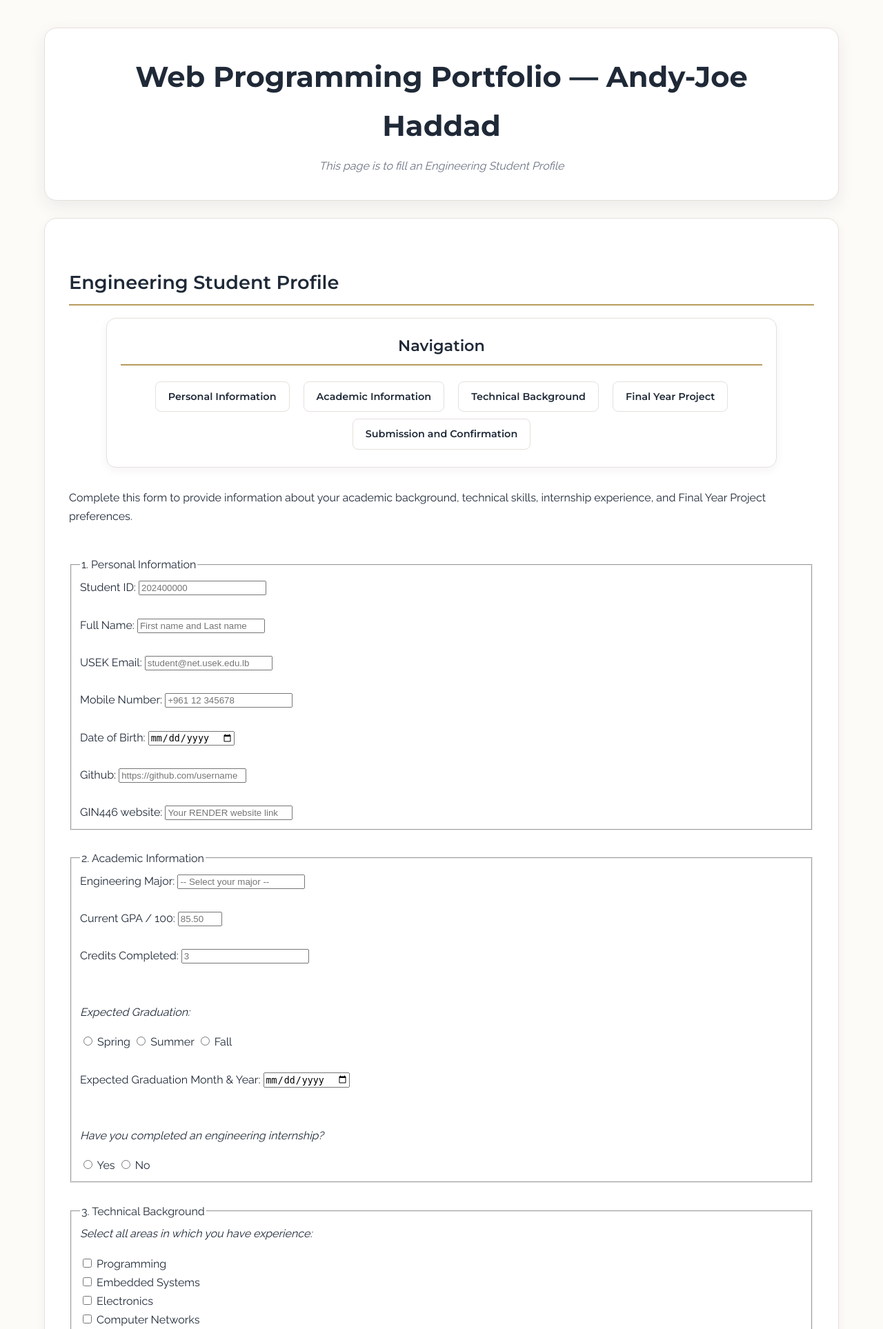
After one commit to Andoud123/web-programming-site, a Flask app: page /submit-profile in a window 1280 px wide. The commit adds this page. Shown: the top 1927 px of the page at 69% size. Run offline with Flask 3, Linux system fonts and the light colour scheme.

Commit message:
W4 Part 1: Build an HTML Form

```diff
--- a/app.py
+++ b/app.py
@@ -1,9 +1,42 @@
 """
-Web Programming — Flask application.
-Serves the portfolio home page and the Week 2 history pages (hand-made and AI).
+Web Programming — Flask application (Week 4).
+
+Download this file from e-learning and REPLACE all the contents of your existing
+app.py with it. Then run your app as usual.
+
+WHAT THIS FILE DOES (the "black box" for this week)
+---------------------------------------------------
+It adds the "Engineering Student Profile" form. You do NOT need to understand this
+code yet — server-side form handling is taught in a later session. For now:
+
+  GET  /submit-profile   -> shows your form   (you build templates/profile_form.html)
+  POST /submit-profile   -> reads the submitted data and shows your profile page
+                            (renders templates/profile.html, which extends your
+                             base.html so it appears in YOUR design / CSS)
+
+HOW THE DATA REACHES THE PROFILE PAGE
+-------------------------------------
+When the form is submitted, this route reads every field the form sends and hands
+it to profile.html. Three variables are available inside profile.html:
+
+  data      -> a dictionary of all single-value fields, keyed by the field `name`,
+               e.g. data['fullname'], data['student_id'], data['email'],
+               data['major'], data['gpa'], data['project_title'], ...
+  skills    -> a LIST of the ticked "skills" checkboxes
+  software  -> a LIST of the selected "software" options (from the multiple <select>)
+
+Note: `skills` and `software` can hold several values, so they are read as lists.
+Every other field is a single value inside `data`.
+
+Example inside profile.html (which extends your base.html):
+
+  <h1>{{ data['fullname'] }}</h1>
+  <p>{{ data['major'] }}</p>
+  <p>Skills: {{ skills | join(', ') }}</p>
+  <p>Software: {{ software | join(', ') }}</p>
 """
 
-from flask import Flask, render_template
+from flask import Flask, render_template, request
 
 app = Flask(__name__)
 
@@ -12,11 +45,11 @@ app = Flask(__name__)
 def home():
     """Serve the portfolio home page."""
     weekly_work = [
-        {"week": 1, "title": "Live site launched", "url": "/"},
         {"week": 2, "title": "History of the Internet", "url": "/internet-history"},
         {"week": 2, "title": "History of the Web", "url": "/web-history"},
         {"week": 2, "title": "History of the Internet (AI)", "url": "/internet-history-ai"},
         {"week": 2, "title": "History of the Web (AI)", "url": "/web-history-ai"},
+        {"week": 4, "title": "Engineering Student Profile", "url": "/submit-profile"},
     ]
     return render_template("index.html", weekly_work=weekly_work)
 
@@ -41,5 +74,24 @@ def web_history_ai():
     return render_template("web-history-ai.html")
 
 
+@app.route("/submit-profile", methods=["GET", "POST"])
+def submit_profile():
+    """
+    GET  -> show the profile form (you build templates/profile_form.html).
+    POST -> read the submitted fields and show the profile page
+            (templates/profile.html, which extends your base.html).
+    """
+    if request.method == "POST":
+        data = request.form.to_dict()                   # all single-value fields
+        skills = request.form.getlist("skills")         # checkboxes -> list
+        software = request.form.getlist("software")     # multiple <select> -> list
+        return render_template(
+            "profile.html", data=data, skills=skills, software=software
+        )
+
+    # First visit (GET): just show the empty form.
+    return render_template("profile-form.html")
+
+
 if __name__ == "__main__":
     app.run(debug=True)
--- a/static/style.css
+++ b/static/style.css
@@ -16,12 +16,12 @@
     --text: #1f2937;
     --text-muted: #6b7280;
 
-    --accent: #e8b4b8;
-    --accent-dark: #c98f94;
+    --accent: #b89b5e;
+    --accent-dark: #967a3f;
 
     --border: #e5e0dc;
 
-    --soft-accent: #fcf5f5;
+    --soft-accent: #f7f3e8;
     --soft-code: #f3efec;
 
     --shadow-small: 0 4px 14px rgba(31, 41, 55, 0.05);
@@ -674,8 +674,8 @@ body {
         --text: #f3f0ed;
         --text-muted: #b8b2ae;
 
-        --accent: #e8b4b8;
-        --accent-dark: #efc5c8;
+        --accent: #c5a968;
+        --accent-dark: #d6bc7a;
 
         --border: #3a3633;
 
--- a/templates/index.html
+++ b/templates/index.html
@@ -19,9 +19,4 @@
 
 </body>
 
-    <footer>
-        <p>Web Programming — built with Flask and deployed on Render.</p>
-        <p>This website is created for educational purposes only, as part of the GIN446 - Web Programming course, School of Engineering, USEK. (Fall 2026-2027)</p>
-    </footer>
-
 </html>
--- /dev/null
+++ b/templates/profile-form.html
@@ -0,0 +1,184 @@
+{% extends "base.html" %}
+
+{% block title %}Engineering Student Profile{% endblock %}
+
+<body>
+{% block header %}
+        {{ super()}}
+        {% block header_subtitle %} This page is to fill an Engineering Student Profile{% endblock %}
+{% endblock %}
+
+{% block main %}
+
+    <h2>Engineering Student Profile</h2>
+
+        <nav id="nav">
+            <h2>Navigation</h2>
+                    <a href="#personal">Personal Information</a>
+                    <a href="#academic">Academic Information</a>
+                    <a href="#technical">Technical Background</a>
+                    <a href="#fyp">Final Year Project</a>
+                    <a href="#submission">Submission and Confirmation</a>
+        </nav>
+        <p>Complete this form to provide information about your academic background, technical skills, internship experience, and Final Year Project preferences.</p><br>
+
+        <form action="{{ url_for('submit_profile') }}" method="post">
+
+            <fieldset>
+                <legend id="personal">1. Personal Information</legend>
+
+                <label for="student_id">Student ID:</label>
+                <input type="number" id="student_id" name="student_id" placeholder="202400000" maxlength="9" required><br><br>
+
+                <label for="fullname">Full Name:</label>
+                <input type="text" id="fullname" name="fullname" placeholder="First name and Last name" required><br><br>
+
+                <label for="email">USEK Email:</label>
+                <input type="email" id="email" name="email" placeholder="student@net.usek.edu.lb" required><br><br>
+
+                <label for="phone">Mobile Number:</label>
+                <input type="tel" id="phone" name="phone" placeholder="+961 12 345678" pattern="+[0-9]{3} [0-9]{2} [0-9]{6}" required><br><br>
+
+                <label for="birthdate" >Date of Birth:</label>
+                <input type="date" id="birthdate" name="birthdate" required><br><br>
+
+                <label for="portfolio">Github:</label>
+                <input type="url" id="portfolio" name="portfolio" placeholder="https://github.com/username" required><br><br>
+
+                <label for="gin446">GIN446 website:</label>
+                <input type="url" id="gin446" name="gin446" placeholder="Your RENDER website link" required><br>
+            </fieldset><br>
+
+            <fieldset>
+                <legend id="academic">2. Academic Information</legend>
+
+                <label for="major">Engineering Major:</label>
+                <input list="majors" id="major" name="major" placeholder="-- Select your major --" required>
+                    <datalist id="majors">
+                        <option value="Computer Engineering">
+                        <option value="Electrical Engineering">
+                        <option value="Telecommunications Engineering">
+                        <option value="Biomedical Engineering">
+                        <option value="Mechanical Engineering">
+                        <option value="Civil Engineering">
+                        <option value="Agricultural Engineering">
+                        </option>
+                    </datalist><br><br>
+
+                <label for="gpa">Current GPA / 100:</label>
+                <input type="number" id="gpa" name="gpa" placeholder="85.50" min="0" max="100" required><br><br>
+
+                <label for="cred_nb">Credits Completed:</label>
+                <input type="number" id="cred_nb" name="credits" placeholder="3" required><br><br><br>
+
+
+                <em><p>Expected Graduation:</p></em>
+                    <input type="radio" id="spring" name="graduation" value="Spring">
+                    <label for="spring">Spring</label>
+
+                    <input type="radio" id="summer" name="graduation" value="Summer">
+                    <label for="summer">Summer</label>
+
+                    <input type="radio" id="fall" name="graduation" value="Fall">
+                    <label for="fall">Fall</label><br><br>
+
+                <label for="grad">Expected Graduation Month & Year:</label>
+                <input type="date" id="grad" name="graduation_month"><br><br><br>
+
+
+                <em><p>Have you completed an engineering internship?</p></em>
+                    <input type="radio" id="yes"name="internship_completed" value="Yes" required>
+                    <label for="yes">Yes</label>
+
+                    <input type="radio" id="no" name="internship_completed" value="No" required>
+                    <label for="no">No</label><br>
+            </fieldset><br>
+
+            <fieldset>
+                <legend id="technical">3. Technical Background</legend>
+
+                <em><p>Select all areas in which you have experience:</p></em>
+                    <input type="checkbox" id="prog" name="skills" value="Programming">
+                    <label for="prog">Programming</label><br>
+
+                    <input type="checkbox" id="embsys" name="skills" value="Embedded Systems">
+                    <label for="embsys">Embedded Systems</label><br>
+
+                    <input type="checkbox" id="elec" name="skills" value="Electronics">
+                    <label for="elec">Electronics</label><br>
+
+                    <input type="checkbox" id="compnet" name="skills" value="Computer Networks">
+                    <label for="compnet">Computer Networks</label><br>
+
+                    <input type="checkbox" id="telecom" name="skills" value="Telecommunications">
+                    <label for="telecom">Telecommunications</label><br>
+
+                    <input type="checkbox" id="biomed" name="skills" value="Biomedical Instrumentation">
+                    <label for="biomed">Biomedical Instrumentation</label><br>
+
+                    <input type="checkbox" id="ai" name="skills" value="Artificial Intelligence / Machine Learning">
+                    <label for="ai">Artificial Intelligence / Machine Learning</label><br>
+
+                    <input type="checkbox" id="signal" name="skills" value="Signal Processing">
+                    <label for="signal">Signal Processing</label><br><br>
+
+
+                <label for="language">Primary Programming Language:</label>
+                <input type="text" id="language" name="language" placeholder="Start typing..." required><br><br>
+
+                <label for="software">Engineering Software Used:</label>
+                <textarea id="software" name="software" placeholder="Mention all the softwares you used" rows="6" cols="40"></textarea><br>
+            </fieldset><br>
+
+            <fieldset>
+                <legend id="fyp">4. Final Year Project</legend>
+
+                <label for="project_title">Proposed Project Title:</label>
+                <input type="text" id="project_title" name="project_title" placeholder="Enter a tentative project title"><br><br>
+
+                <label for="project_area">Preferred Project Area:</label>
+                <select id="project_area" name="project_area">
+                    <option value="Artificial Intelligence" selected>Artificial Intelligence</option>
+                    <option value="Web Applications">Web Applications</option>
+                    <option value="Cybersecurity">Cybersecurity</option>
+                    <option value="Internet of Things">Internet of Things</option>
+                    <option value="Power Systems">Power Systems</option>
+                    <option value="Renewable Energy">Renewable Energy</option>
+                    <option value="Control Systems">Control Systems</option>
+                    <option value="Medical Imaging">Medical Imaging</option>
+                    <option value="Biosensors">Biosensors</option>
+                    <option value="Medical Devices">Medical Devices</option>
+                    <option value="Wireless Communications">Wireless Communications</option>
+                    <option value="5G / 6G Networks">5G / 6G Networks</option>
+                </select><br><br>
+
+                <label for="description">Brief Project Description:</label><br>
+                <textarea id="description" name="description" placeholder="Describe your project in a few sentences..." rows="10" cols="50"></textarea><br><br>
+
+                <label for="team_size">Preferred Team Size:</label>
+                <input type="number" id="team_size" name="team_size" value="2"><br><br>
+
+                <label for="project_color">Choose a color for your project dashboard:</label>
+                <input type="color" id="project_color" name="project_color" value="#c5a968"><br><br>
+
+                <label for="meeting_date">Preferred Meeting Date:</label>
+                <input type="date" id="meeting_date" name="meeting_date"><br><br>
+
+                <label for="meeting_time">Preferred Meeting Time:</label>
+                <input type="time" id="meeting_time" name="meeting_time"><br>
+            </fieldset><br>
+
+            <fieldset id="submission">
+                <input type="checkbox" id="confirmation" name="confirmation" required>
+                <label for="confirmation">I confirm that the information provided is accurate.</label><br><br>
+
+                <input type="submit" value="Submit Form">
+                <input type="reset" value="Clear Form">
+            </fieldset><br>
+
+        </form>
+        <h4><a href="#nav"><strong>BACK TO TOP</strong></a></h4>
+        <h4><a href="/"><strong>HOME</strong></a></h4>
+{% endblock %}
+
+</body>
```
Also changed, not shown: templates/profile.html (added, +138 -0 lines).
